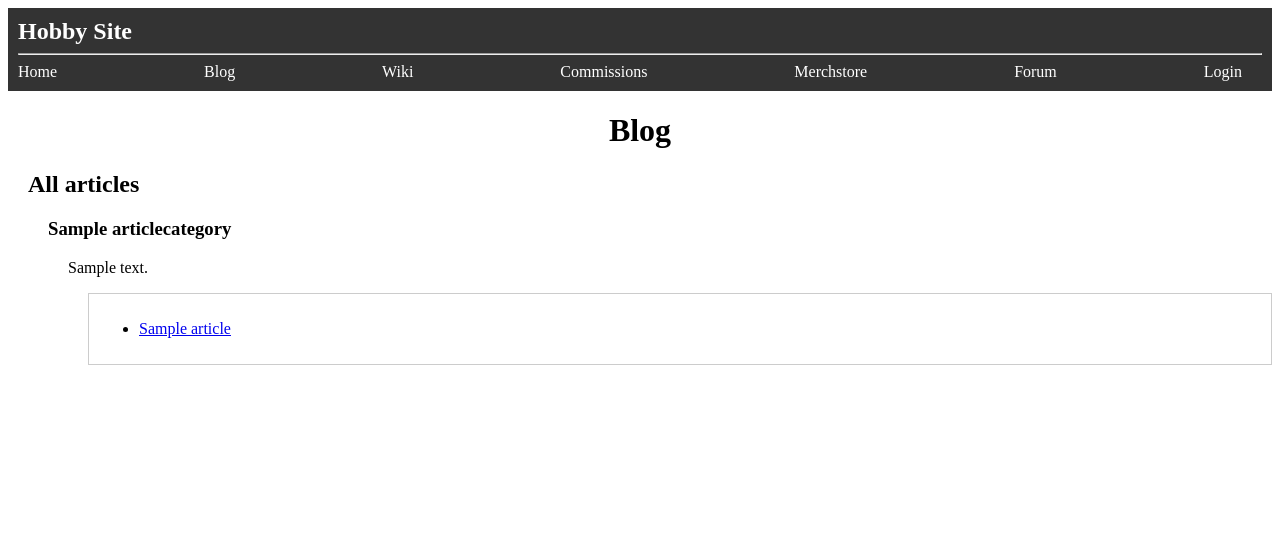
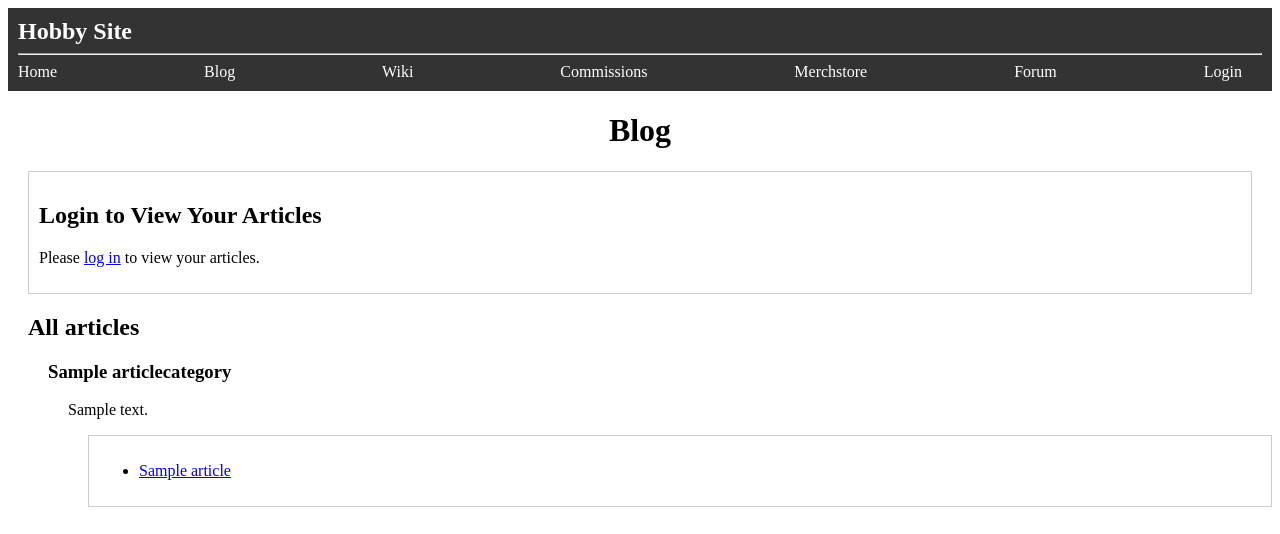
Before and after one commit to tchato-admu/hobbysite-F-21, a Django app: page /blog/articles/ in a window 1280 px wide. Shown: the top 534 px of the page. Run offline with Django 5.2, Linux system fonts and the light colour scheme; tables that the repository leaves empty hold one stand-in row (values such as "Sample post").

Commit message:
bugfixes
bugfixes after merging

```diff
--- a/hobbysite/templates/blog/article_list.html
+++ b/hobbysite/templates/blog/article_list.html
@@ -12,7 +12,7 @@
         <div style="border: 1px solid #ccc; padding: 10px; margin: 20px;">
             <h2>My Articles</h2>
             <ul>
-                {% for article in articles_by_author.blogArticleAuthor.all %}
+                {% for article in articles_by_author %}
                     <li><a href="{{ article.get_absolute_url }}">{{ article.title }}</a></li>
                 {% empty %}
                     <li>No articles have been written.</li>
@@ -21,6 +21,11 @@
             <div style="text-align: center;">
                 <a href="{% url 'blog:article_create' %}"><button style="margin: 10px;">Write an Article</button></a>
             </div>
+        </div>
+    {% else %}
+        <div style="border: 1px solid #ccc; padding: 10px; margin: 20px;">
+            <h2>Login to View Your Articles</h2>
+            <p>Please <a href="{% url 'login' %}">log in</a> to view your articles.</p>
         </div>
     {% endif %}
 
@@ -32,8 +37,14 @@
             <ul>
                 {% for article in article_category.blogArticleCategory.all %}
                     <li><a href="{{ article.get_absolute_url }}">{{ article.title }}</a></li>
+                {% empty %}
+                    <li>No articles in this category.</li>
                 {% endfor %}
             </ul>
+        </div>
+    {% empty %}
+        <div style="border: 1px solid #ccc; padding: 10px; margin-left: 80px;">
+            <p>No articles available.</p>
         </div>
     {% endfor %}
 
--- a/hobbysite/templates/forum/thread_list.html
+++ b/hobbysite/templates/forum/thread_list.html
@@ -13,7 +13,7 @@
         <div style="border: 1px solid #ccc; padding: 10px; margin: 20px;">
             <h2>My Threads</h2>
             <ul>
-                {% for thread in threads_by_author.forumAuthor.all %}
+                {% for thread in threads_by_author %}
                     <li><a href="{{ thread.get_absolute_url }}">{{ thread.title }}</a></li>
                 {% empty %}
                     <li>You haven't written any threads.</li>
@@ -30,7 +30,7 @@
             <ul>
                 {% if request.user.is_authenticated %}
                     {% for thread in thread_category.forumCategory.all %}
-                        {% if thread not in threads_by_author.forumAuthor.all %}
+                        {% if thread not in threads_by_author %}
                             <li><a href="{{ thread.get_absolute_url }}">{{ thread.title }}</a></li>
                         {% endif %}
                     {% endfor %}
```
